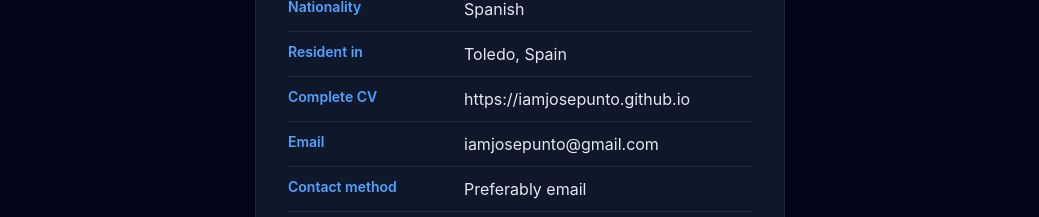
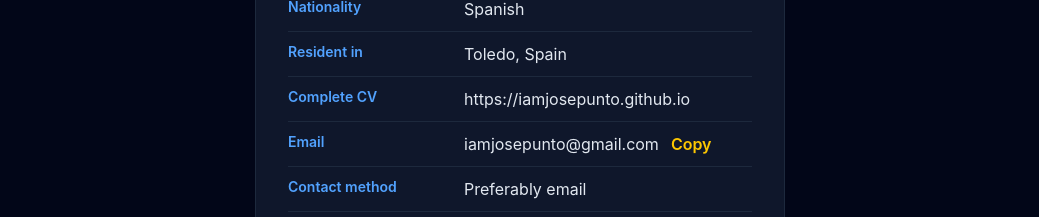
Before and after one commit to iamjosepunto/iamjosepunto.github.io, a React (Vite) app: page / in a window 1280 px wide. Shown: the part 1380-1597 px from the top of the page, without its empty margins (120-1159 px from the left). Built offline with nearby package versions, Linux system fonts and the light colour scheme.

Commit message:
Acerca de mi: email con boton Copiar

```diff
--- a/src/components/About.tsx
+++ b/src/components/About.tsx
@@ -1,7 +1,24 @@
+import { useState } from "react";
 import { useTranslation } from "react-i18next";
 
 const About = () => {
   const { t } = useTranslation();
+  const [copied, setCopied] = useState(false);
+
+  const copyEmail = async (email: string) => {
+    try {
+      await navigator.clipboard.writeText(email);
+    } catch {
+      const ta = document.createElement("textarea");
+      ta.value = email;
+      document.body.appendChild(ta);
+      ta.select();
+      document.execCommand("copy");
+      document.body.removeChild(ta);
+    }
+    setCopied(true);
+    window.setTimeout(() => setCopied(false), 2000);
+  };
 
   const data = t("about.data", { returnObjects: true }) as {
     labels: Record<string, string>;
@@ -16,13 +33,13 @@ const About = () => {
     workmode: string;
   };
 
-  const rows: { label: string; value: string; href?: string }[] = [
+  const rows: { label: string; value: string; href?: string; copy?: boolean }[] = [
     { label: data.labels.name, value: data.name },
     { label: data.labels.birth, value: data.birth },
     { label: data.labels.nationality, value: data.nationality },
     { label: data.labels.resident, value: data.resident },
     { label: data.labels.cv, value: data.cv, href: data.cv },
-    { label: data.labels.email, value: data.email, href: `mailto:${data.email}` },
+    { label: data.labels.email, value: data.email, copy: true },
     { label: data.labels.contact, value: data.contact },
     { label: data.labels.availability, value: data.availability },
     { label: data.labels.workmode, value: data.workmode },
@@ -108,7 +125,17 @@ const About = () => {
               {row.label}
             </span>
 
-            {row.href ? (
+            {row.copy ? (
+              <span className="text-ivory break-all sm:w-72 flex items-center gap-3">
+                {row.value}
+                <button
+                  onClick={() => copyEmail(row.value)}
+                  className="text-base text-yellow-400 font-semibold shrink-0 cursor-pointer"
+                >
+                  {copied ? t("contact.copied") : t("contact.copy")}
+                </button>
+              </span>
+            ) : row.href ? (
               <a
                 href={row.href}
                 target="_blank"
```
